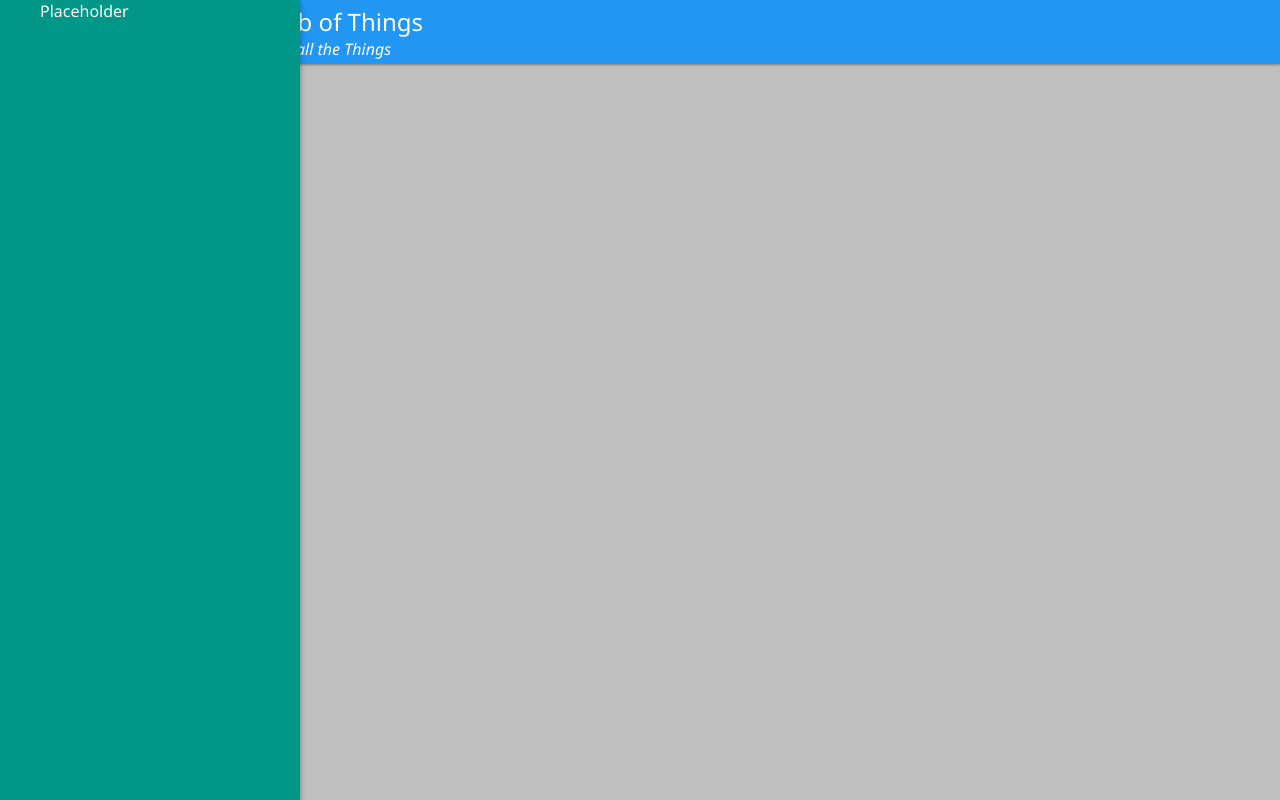
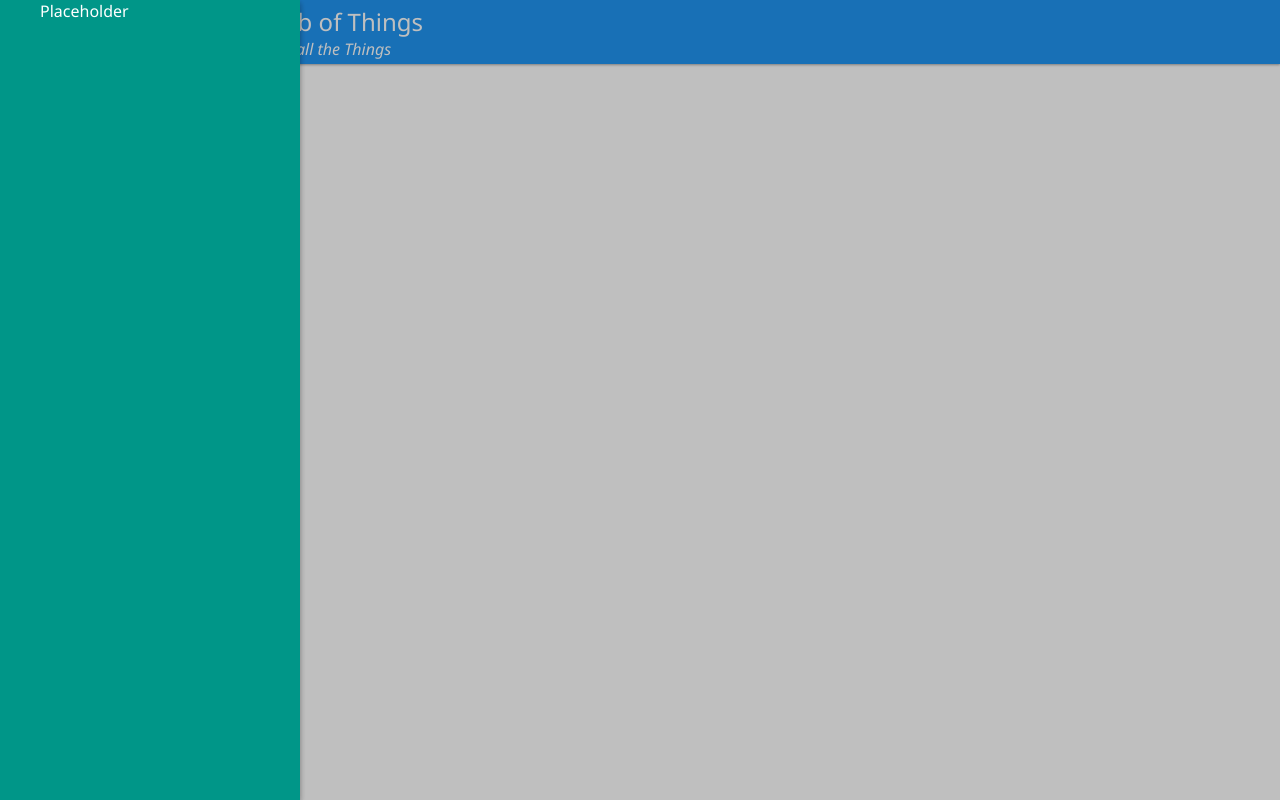
Before and after one commit to dagerikhl/dagerikhl, an Angular app: page / in a window 1280 px wide. Built offline with nearby package versions, Linux system fonts and the light colour scheme.

Commit message:
Fixed scrim not covering header

```diff
--- a/src/app/navbar/navbar.component.less
+++ b/src/app/navbar/navbar.component.less
@@ -8,6 +8,8 @@
 
     height: 100%;
     width: 100%;
+
+    z-index: 15;
 
     background: black;
     opacity: 0;
```
